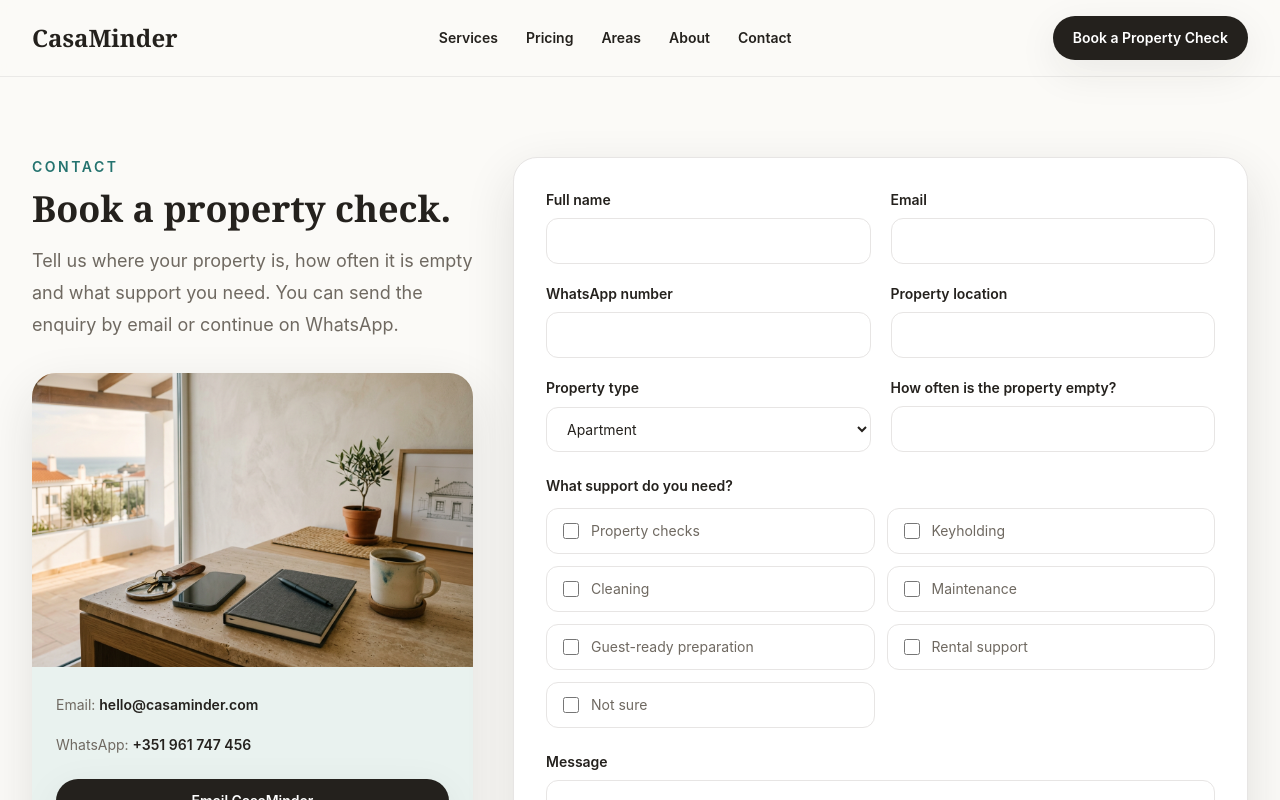
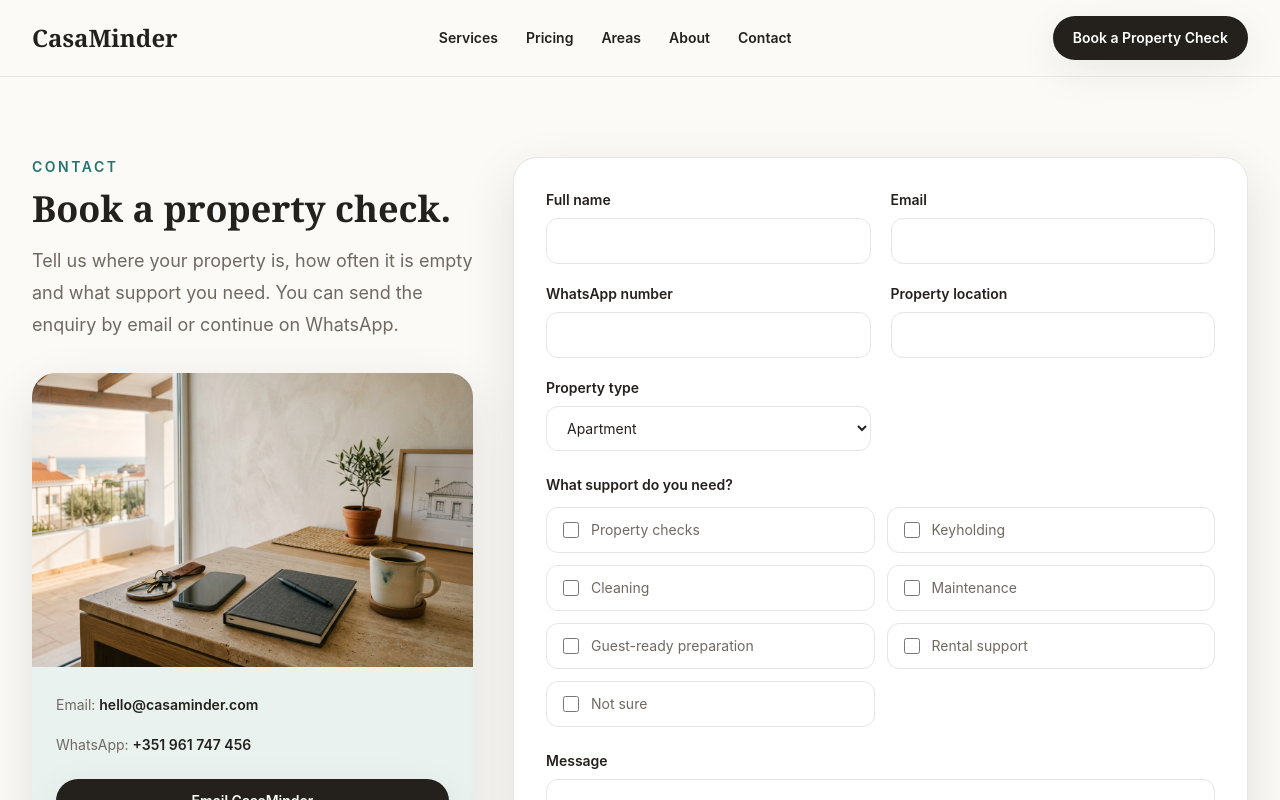
Before and after one commit to bonniciron-rgb/casaminder, a Next.js app: page /contact in a window 1280 px wide. Shown: the top 800 px of the page. Built offline with nearby package versions, Linux system fonts and the light colour scheme.

Commit message:
Remove empty-property frequency field from contact form

```diff
--- a/components/LeadForm.tsx
+++ b/components/LeadForm.tsx
@@ -67,10 +67,6 @@ export function LeadForm() {
             <option>Other</option>
           </select>
         </label>
-        <label className="grid gap-2 text-sm font-semibold text-charcoal">
-          How often is the property empty?
-          <input name="emptyFrequency" className="rounded-xl border border-stone-200 px-4 py-3 font-normal outline-none focus:border-coastal" />
-        </label>
       </div>
 
       <fieldset className="mt-6">
```
